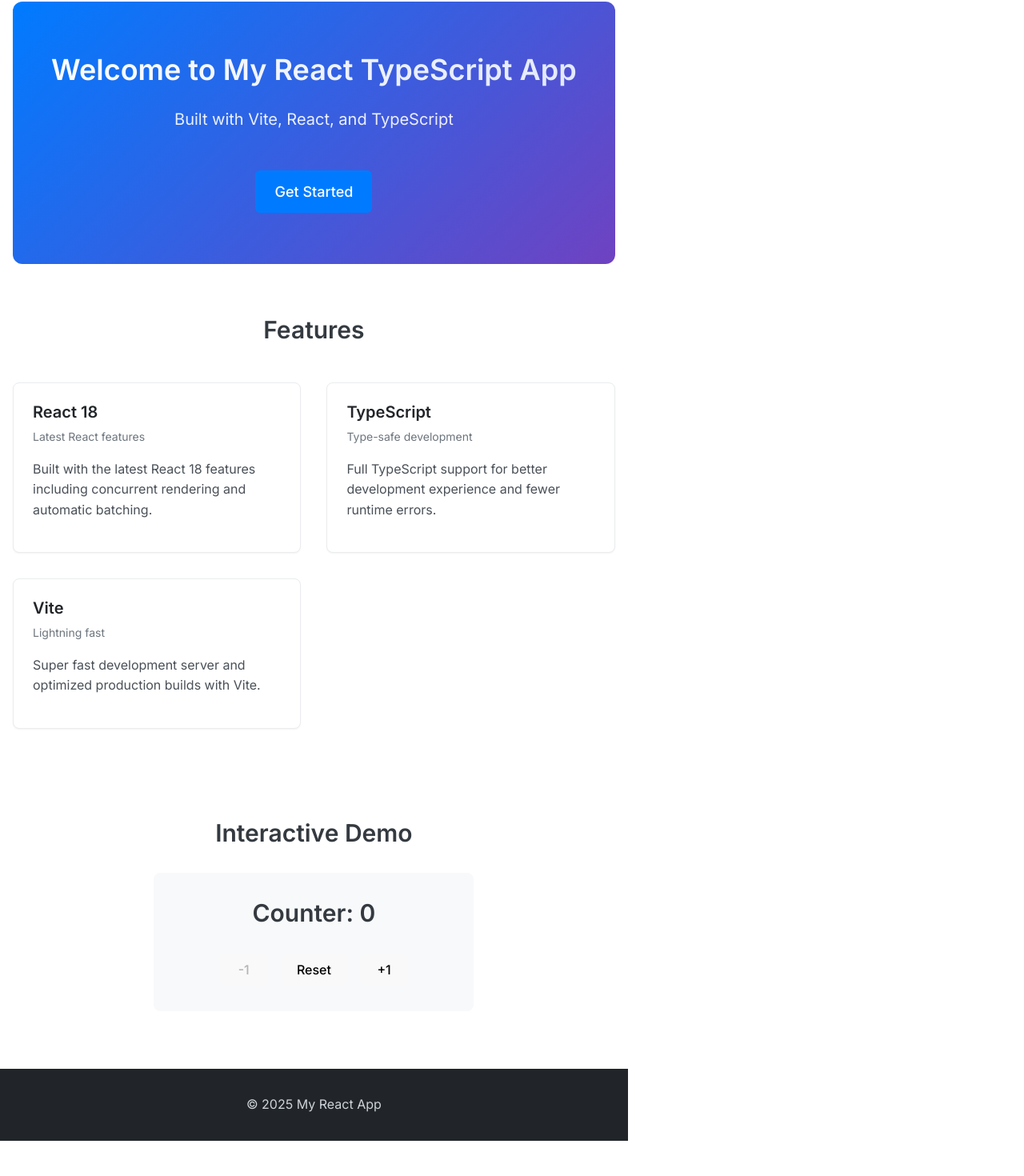
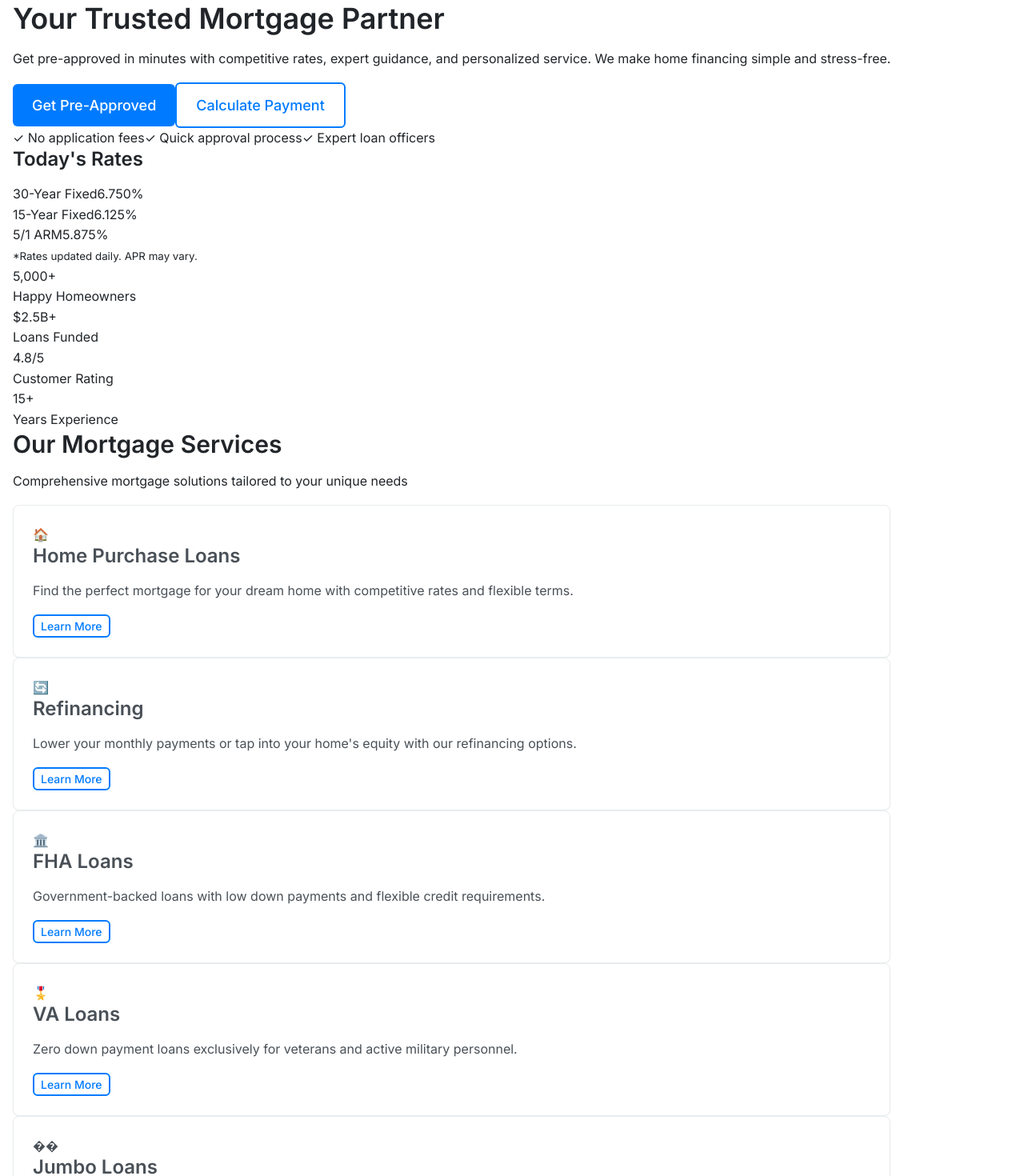
Before and after one commit to James-Burch/revived-autocare-website, a React (Vite) app in the folder AK-Site/: page / in a window 1280 px wide. Shown: the part 87-1557 px from the top of the page at 80% size. Before the commit the page ends 1513 px from the top, so only its background shows below. Built offline with nearby package versions, Linux system fonts and the light colour scheme; the HTML template or start-up script is replaced by a standard one.

Commit message:
Updated home page component

```diff
--- a/AK-Site/src/pages/Home.tsx
+++ b/AK-Site/src/pages/Home.tsx
@@ -1,51 +1,173 @@
-import React from 'react';
-import { Layout, Counter, Card, Button } from '../components';
+import React, { useState } from 'react';
+import { Layout, Button, Card, Modal } from '../components';
+import MortgageCalculator from '../components/MortgageCalculator';
+import LoanPrograms from '../components/LoanPrograms';
 
 const Home: React.FC = () => {
+  const [showCalculator, setShowCalculator] = useState(false);
+
+  const services = [
+    {
+      title: "Home Purchase Loans",
+      description: "Find the perfect mortgage for your dream home with competitive rates and flexible terms.",
+      icon: "🏠"
+    },
+    {
+      title: "Refinancing",
+      description: "Lower your monthly payments or tap into your home's equity with our refinancing options.",
+      icon: "🔄"
+    },
+    {
+      title: "FHA Loans",
+      description: "Government-backed loans with low down payments and flexible credit requirements.",
+      icon: "🏛️"
+    },
+    {
+      title: "VA Loans",
+      description: "Zero down payment loans exclusively for veterans and active military personnel.",
+      icon: "🎖️"
+    },
+    {
+      title: "Jumbo Loans",
+      description: "Financing for luxury homes and high-value properties that exceed conforming limits.",
+      icon: "��"
+    },
+    {
+      title: "Investment Properties",
+      description: "Specialized financing solutions for rental properties and real estate investments.",
+      icon: "📈"
+    }
+  ];
+
+  const stats = [
+    { number: "5,000+", label: "Happy Homeowners" },
+    { number: "$2.5B+", label: "Loans Funded" },
+    { number: "4.8/5", label: "Customer Rating" },
+    { number: "15+", label: "Years Experience" }
+  ];
+
   return (
-    <Layout title="Home - My React App">
-      <div className="home-page">
-        <section className="hero">
-          <h1>Welcome to My React TypeScript App</h1>
-          <p>Built with Vite, React, and TypeScript</p>
-          <Button variant="primary" size="large">
-            Get Started
-          </Button>
-        </section>
-
-        <section className="features">
-          <h2>Features</h2>
-          <div className="features-grid">
-            <Card
-              title="React 18"
-              subtitle="Latest React features"
-              hoverable
-            >
-              <p>Built with the latest React 18 features including concurrent rendering and automatic batching.</p>
-            </Card>
-
-            <Card
-              title="TypeScript"
-              subtitle="Type-safe development"
-              hoverable
-            >
-              <p>Full TypeScript support for better development experience and fewer runtime errors.</p>
-            </Card>
-
-            <Card
-              title="Vite"
-              subtitle="Lightning fast"
-              hoverable
-            >
-              <p>Super fast development server and optimized production builds with Vite.</p>
-            </Card>
+    <Layout title="Premier Mortgage Solutions">
+      <div className="mortgage-home">
+        {/* Hero Section */}
+        <section className="hero-section">
+          <div className="container">
+            <div className="hero-content">
+              <div className="hero-text">
+                <h1>Your Trusted Mortgage Partner</h1>
+                <p className="hero-subtitle">
+                  Get pre-approved in minutes with competitive rates, expert guidance,
+                  and personalized service. We make home financing simple and stress-free.
+                </p>
+                <div className="hero-buttons">
+                  <Button variant="primary" size="large">
+                    Get Pre-Approved
+                  </Button>
+                  <Button
+                    variant="outline"
+                    size="large"
+                    onClick={() => setShowCalculator(true)}
+                  >
+                    Calculate Payment
+                  </Button>
+                </div>
+                <div className="hero-features">
+                  <span>✓ No application fees</span>
+                  <span>✓ Quick approval process</span>
+                  <span>✓ Expert loan officers</span>
+                </div>
+              </div>
+              <div className="hero-image">
+                <div className="rate-card">
+                  <h3>Today's Rates</h3>
+                  <div className="rate-item">
+                    <span>30-Year Fixed</span>
+                    <span className="rate">6.750%</span>
+                  </div>
+                  <div className="rate-item">
+                    <span>15-Year Fixed</span>
+                    <span className="rate">6.125%</span>
+                  </div>
+                  <div className="rate-item">
+                    <span>5/1 ARM</span>
+                    <span className="rate">5.875%</span>
+                  </div>
+                  <small>*Rates updated daily. APR may vary.</small>
+                </div>
+              </div>
+            </div>
           </div>
         </section>
 
-        <section className="demo">
-          <h2>Interactive Demo</h2>
-          <Counter initialCount={0} step={1} min={0} max={100} />
+        {/* Stats Section */}
+        <section className="stats-section">
+          <div className="container">
+            <div className="stats-grid">
+              {stats.map((stat, index) => (
+                <div key={index} className="stat-item">
+                  <div className="stat-number">{stat.number}</div>
+                  <div className="stat-label">{stat.label}</div>
+                </div>
+              ))}
+            </div>
+          </div>
         </section>
+
+        {/* Services Section */}
+        <section className="services-section">
+          <div className="container">
+            <div className="section-header">
+              <h2>Our Mortgage Services</h2>
+              <p>Comprehensive mortgage solutions tailored to your unique needs</p>
+            </div>
+            <div className="services-grid">
+              {services.map((service, index) => (
+                <Card key={index} className="service-card" hoverable>
+                  <div className="service-icon">{service.icon}</div>
+                  <h3>{service.title}</h3>
+                  <p>{service.description}</p>
+                  <Button variant="outline" size="small">
+                    Learn More
+                  </Button>
+                </Card>
+              ))}
+            </div>
+          </div>
+        </section>
+
+        {/* Loan Programs Section */}
+        <LoanPrograms />
+
+        {/* CTA Section */}
+        <section className="cta-section">
+          <div className="container">
+            <div className="cta-content">
+              <h2>Ready to Get Started?</h2>
+              <p>
+                Take the first step toward homeownership. Our experienced loan officers
+                are here to guide you through every step of the mortgage process.
+              </p>
+              <div className="cta-buttons">
+                <Button variant="primary" size="large">
+                  Apply Now
+                </Button>
+                <Button variant="secondary" size="large">
+                  Contact Us
+                </Button>
+              </div>
+            </div>
+          </div>
+        </section>
+
+        {/* Calculator Modal */}
+        <Modal
+          isOpen={showCalculator}
+          onClose={() => setShowCalculator(false)}
+          title="Mortgage Calculator"
+          size="large"
+        >
+          <MortgageCalculator />
+        </Modal>
       </div>
     </Layout>
   );
```
